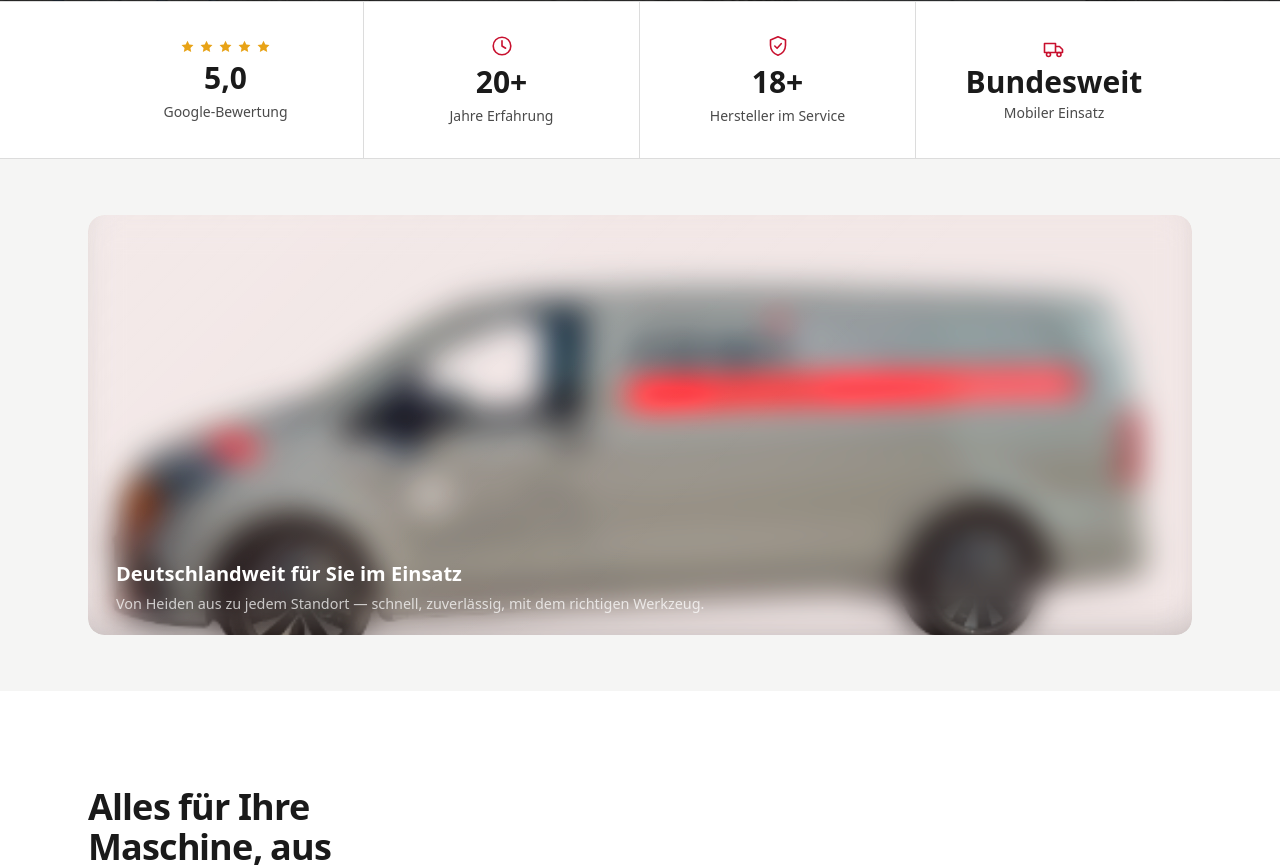
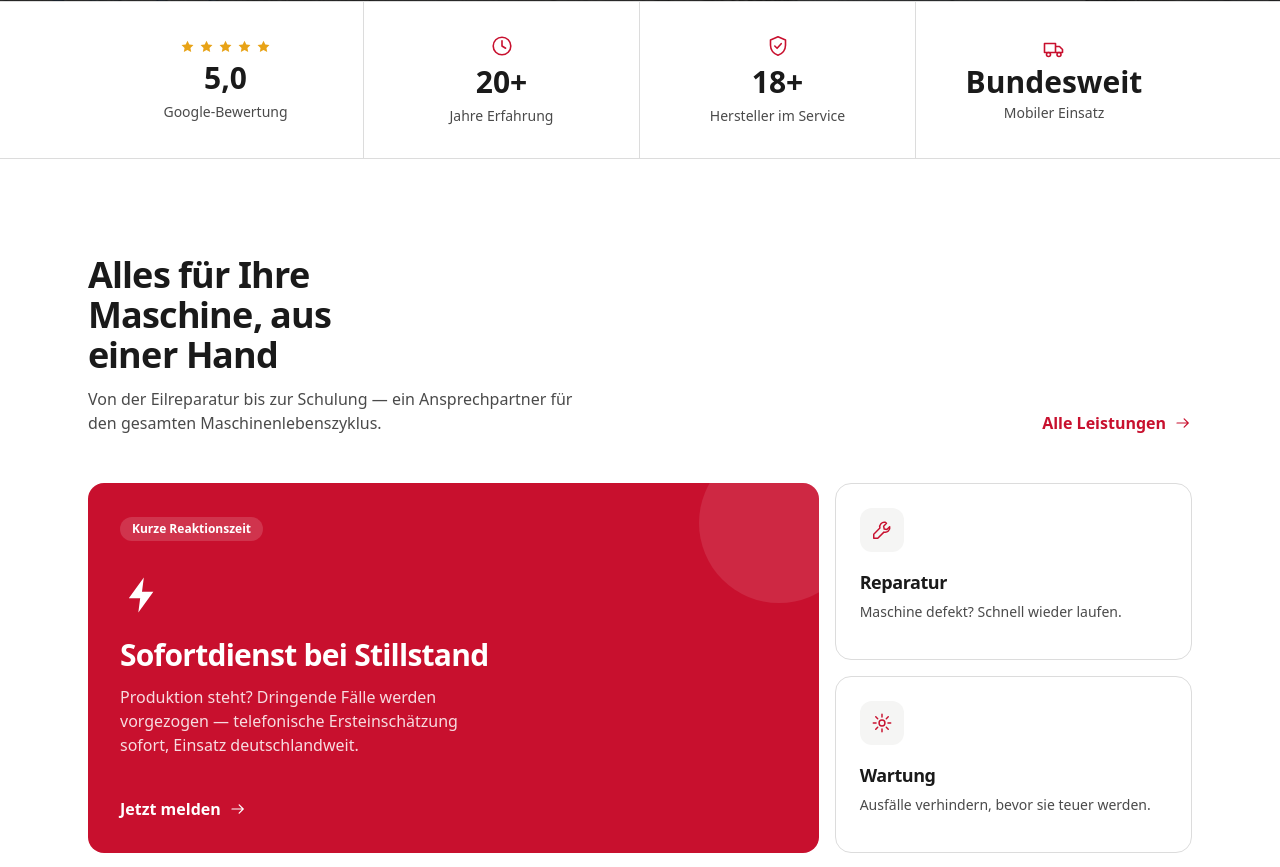
Before and after one commit to leandrojung/RoWI, a Next.js app: page / in a window 1280 px wide. Shown: the part 912-1779 px from the top of the page. Built offline with nearby package versions, Linux system fonts and the light colour scheme.

Commit message:
revert: remove FrostGlassCard van section from homepage
Image quality not suitable for this context.

Co-Authored-By: Claude Sonnet 4.6 <noreply@anthropic.com>
Claude-Session: https://claude.ai/code/session_01PHuh31ESXJTpvDTcZqN1aB

```diff
--- a/src/app/page.tsx
+++ b/src/app/page.tsx
@@ -12,7 +12,6 @@ import Reveal from "@/components/motion/Reveal";
 import CountUp from "@/components/motion/CountUp";
 import PopcornText from "@/components/motion/PopcornText";
 import ImageFlip from "@/components/motion/ImageFlip";
-import FrostGlassCard from "@/components/motion/FrostGlassCard";
 import LiquidButton from "@/components/ui/LiquidButton";
 import { siteConfig, usps, processSteps, manufacturers } from "@/lib/site-config";
 import { services } from "@/lib/services-data";
@@ -150,25 +149,6 @@ export default function HomePage() {
             <p className="text-3xl font-bold leading-none text-ink">Bundesweit</p>
             <p className="text-sm text-ink-soft">Mobiler Einsatz</p>
           </div>
-        </Container>
-      </section>
-
-      {/* Firmenwagen — FrostGlass Showcase */}
-      <section className="bg-surface-muted py-10 sm:py-14">
-        <Container>
-          <Reveal>
-            <FrostGlassCard
-              src="/fotos/firmenwagen-hq.png"
-              alt="Rowi Maschinenservice Firmenwagen"
-              height={420}
-              title="Deutschlandweit für Sie im Einsatz"
-              description="Von Heiden aus zu jedem Standort — schnell, zuverlässig, mit dem richtigen Werkzeug."
-              blur={16}
-              reach={280}
-              rounded={16}
-              tint="rgba(200,16,46,0.06)"
-            />
-          </Reveal>
         </Container>
       </section>
 
```
